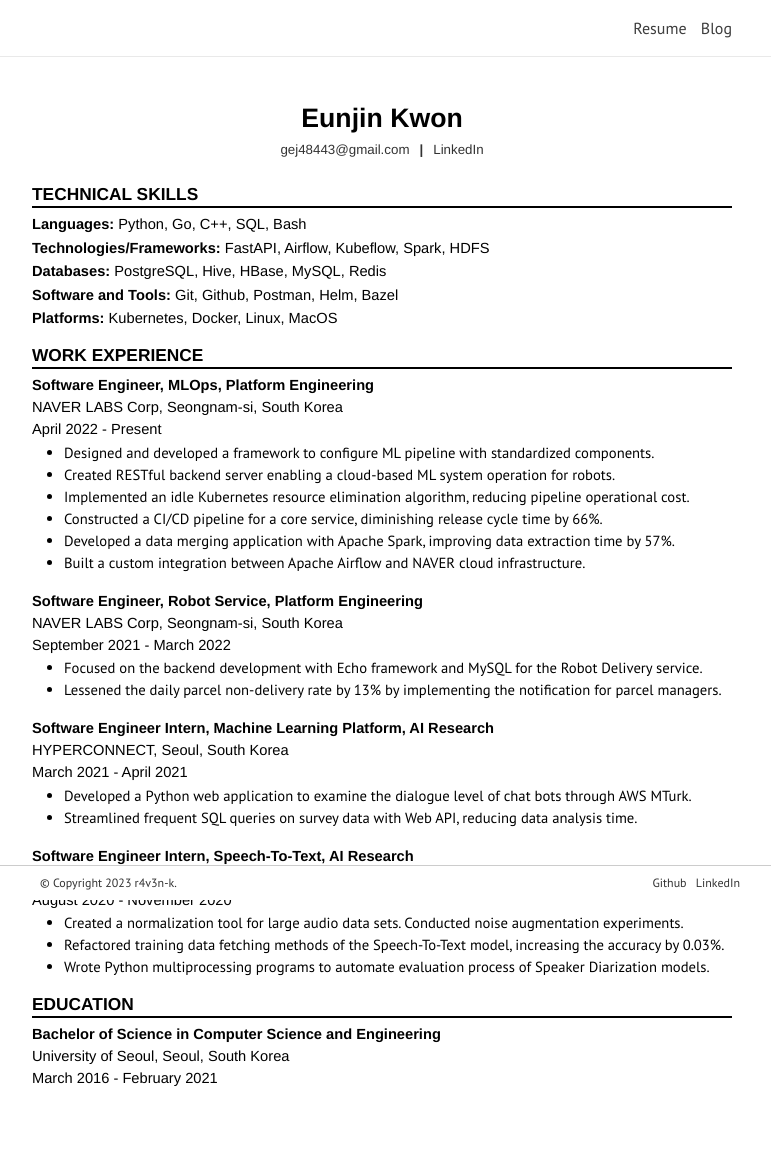
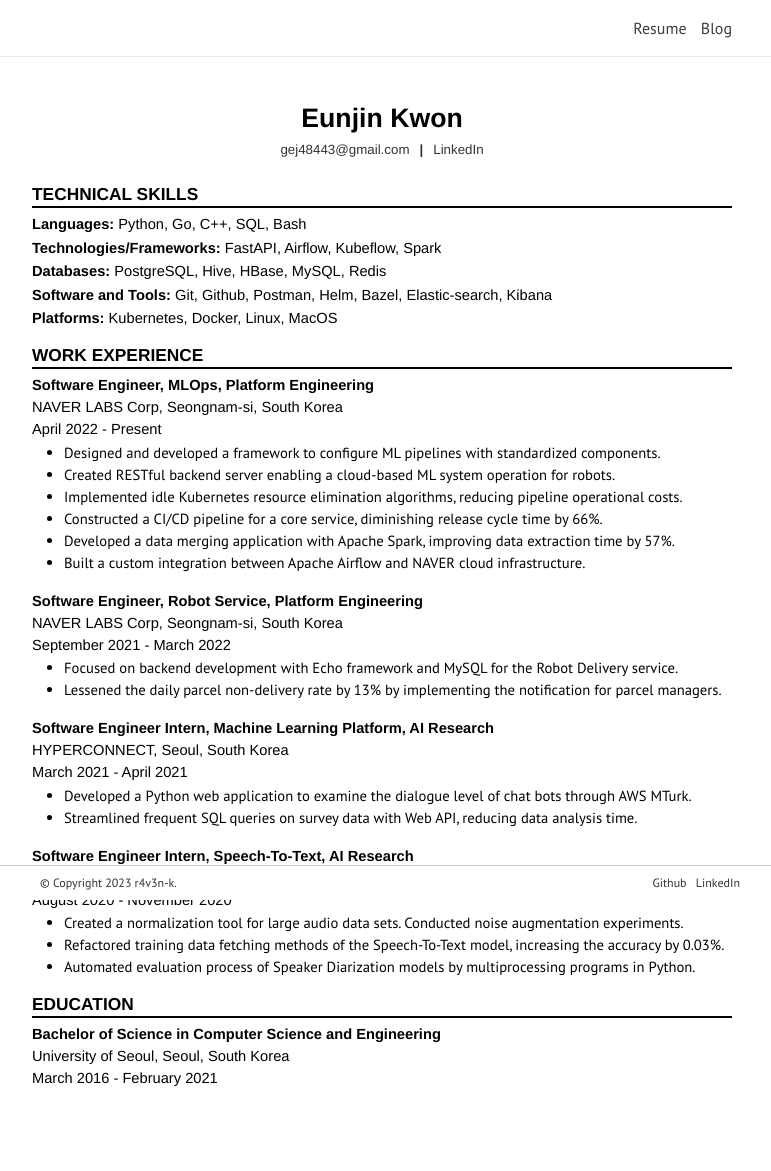
Before and after one commit to r4v3n-k/r4v3n-k.github.io, a Jekyll site: the page built from _pages/resume.md, in a window 1280 px wide. Shown: the whole page, without its empty margins (258-1029 px from the left). Built offline with Jekyll 4.4.1, drawn with Linux system fonts in a browser that asks for light colours; nearby versions of some CDN libraries; some web fonts are replaced.

Commit message:
update resume words

```diff
--- a/_pages/resume.md
+++ b/_pages/resume.md
@@ -14,7 +14,7 @@
 </div>
 
 <div class="resume-item-title">
-    <h4><b>Technologies/Frameworks:</b> FastAPI, Airflow, Kubeflow, Spark, HDFS</h4>
+    <h4><b>Technologies/Frameworks:</b> FastAPI, Airflow, Kubeflow, Spark</h4>
 </div>
 
 <div class="resume-item-title">
@@ -22,7 +22,7 @@
 </div>
 
 <div class="resume-item-title">
-    <h4><b>Software and Tools:</b> Git, Github, Postman, Helm, Bazel</h4>
+    <h4><b>Software and Tools:</b> Git, Github, Postman, Helm, Bazel, Elastic-search, Kibana</h4>
 </div>
 
 <div class="resume-item-title">
@@ -53,9 +53,9 @@
     6000 records := 0.05 gb = 50 mb ------- single core ( 560 sec ) vs. multi core ( 117 sec ) : improved 79%
 -->
 
-- Designed and developed a framework to configure ML pipeline with standardized components.
+- Designed and developed a framework to configure ML pipelines with standardized components.
 - Created RESTful backend server enabling a cloud-based ML system operation for robots.
-- Implemented an idle Kubernetes resource elimination algorithm, reducing pipeline operational cost.
+- Implemented idle Kubernetes resource elimination algorithms, reducing pipeline operational costs.
 - Constructed a CI/CD pipeline for a core service, diminishing release cycle time by 66%.
 - Developed a data merging application with Apache Spark, improving data extraction time by 57%.
 - Built a custom integration between Apache Airflow and NAVER cloud infrastructure.
@@ -67,7 +67,7 @@
 </div>
 
 <!-- reduced daily parcel non-delivery rate (6/30 = 0.2 -> 2/30 = 0.07) 13% : 미발송 택배 일 6 of 30 건 발생 -> 2건 발생 -->
-- Focused on the backend development with Echo framework and MySQL for the Robot Delivery service.
+- Focused on backend development with Echo framework and MySQL for the Robot Delivery service.
 - Lessened the daily parcel non-delivery rate by 13% by implementing the notification for parcel managers.
 
 <div class="resume-item-title">
@@ -89,7 +89,7 @@
 
 - Created a normalization tool for large audio data sets. Conducted noise augmentation experiments.
 - Refactored training data fetching methods of the Speech-To-Text model, increasing the accuracy by 0.03%.
-- Wrote Python multiprocessing programs to automate evaluation process of Speaker Diarization models.
+- Automated evaluation process of Speaker Diarization models by multiprocessing programs in Python.
 
 
 ### EDUCATION
```
